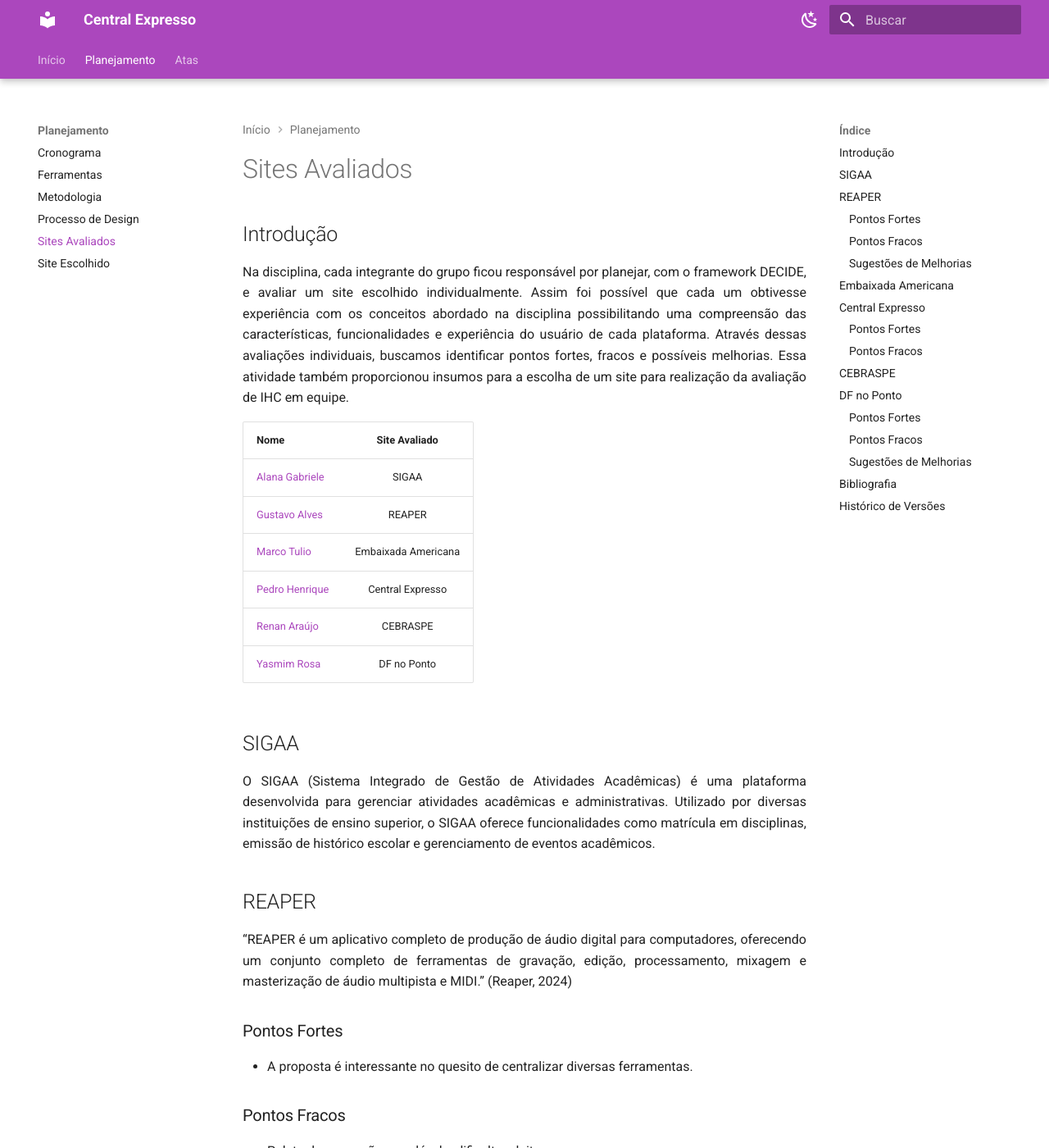
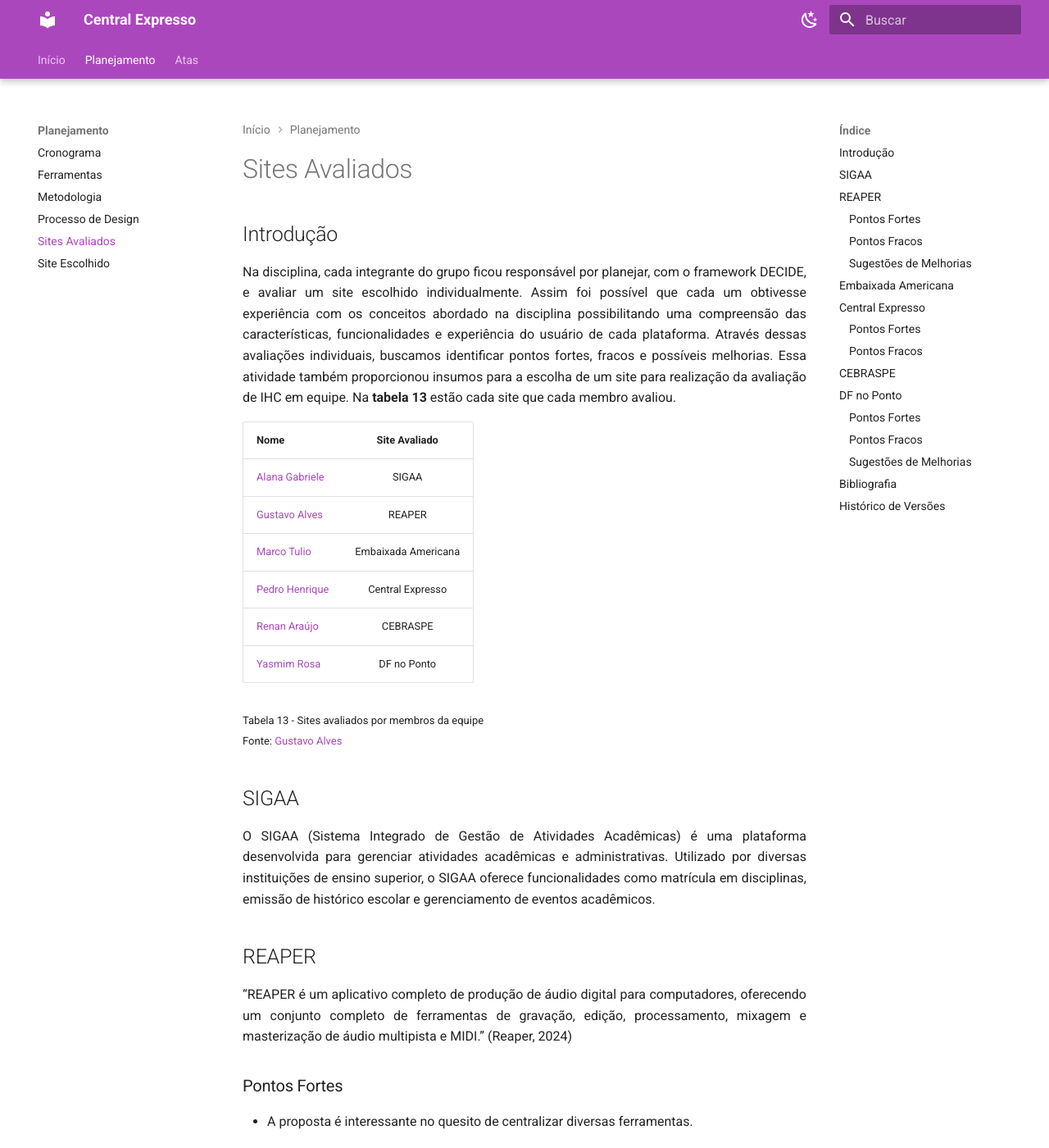
Before and after one commit to Interacao-Humano-Computador/2024.1-Grupo08, an MkDocs documentation site: the page built from docs/planejamento/sites_avaliados.md, in a window 1280 px wide and 1400 px high. Shown: the whole window at 82% size. Built offline with MkDocs 1.6.1 and Material for MkDocs 9.7.7, drawn with Linux system fonts in a browser that asks for light colours.

Commit message:
tabelas numeradas

```diff
--- a/docs/planejamento/sites_avaliados.md
+++ b/docs/planejamento/sites_avaliados.md
@@ -3,7 +3,7 @@
 ## Introdução
 
 Na disciplina, cada integrante do grupo ficou responsável por planejar, com o framework DECIDE, e avaliar um site escolhido individualmente. Assim foi possível que cada um obtivesse experiência com os conceitos abordado na disciplina possibilitando uma compreensão das características, funcionalidades e experiência do usuário de cada plataforma. Através dessas avaliações individuais, buscamos identificar pontos fortes, fracos e possíveis melhorias.
-Essa atividade também proporcionou insumos para a escolha de um site para realização da avaliação de IHC em equipe.
+Essa atividade também proporcionou insumos para a escolha de um site para realização da avaliação de IHC em equipe. Na **tabela 13** estão cada site que cada membro avaliou.
 
 | Nome |    Site Avaliado    |
 | ------ | :--------: |
@@ -13,6 +13,8 @@
   [Pedro Henrique](https://github.com/PedroHenrique061) | Central Expresso |
   [Renan Araújo](https://github.com/renantfm4)   | CEBRASPE |
   [Yasmim Rosa](https://github.com/yaskisoba) | DF no Ponto |
+
+  <font size="2"><p style="text-align: left">Tabela 13 - Sites avaliados por membros da equipe  <br> Fonte: [Gustavo Alves](https://github.com/gustaallves)</p></font>
 
 ## SIGAA
 
```
Also changed, not shown: docs/planejamento/ferramentas.md (+3 -1 lines).
